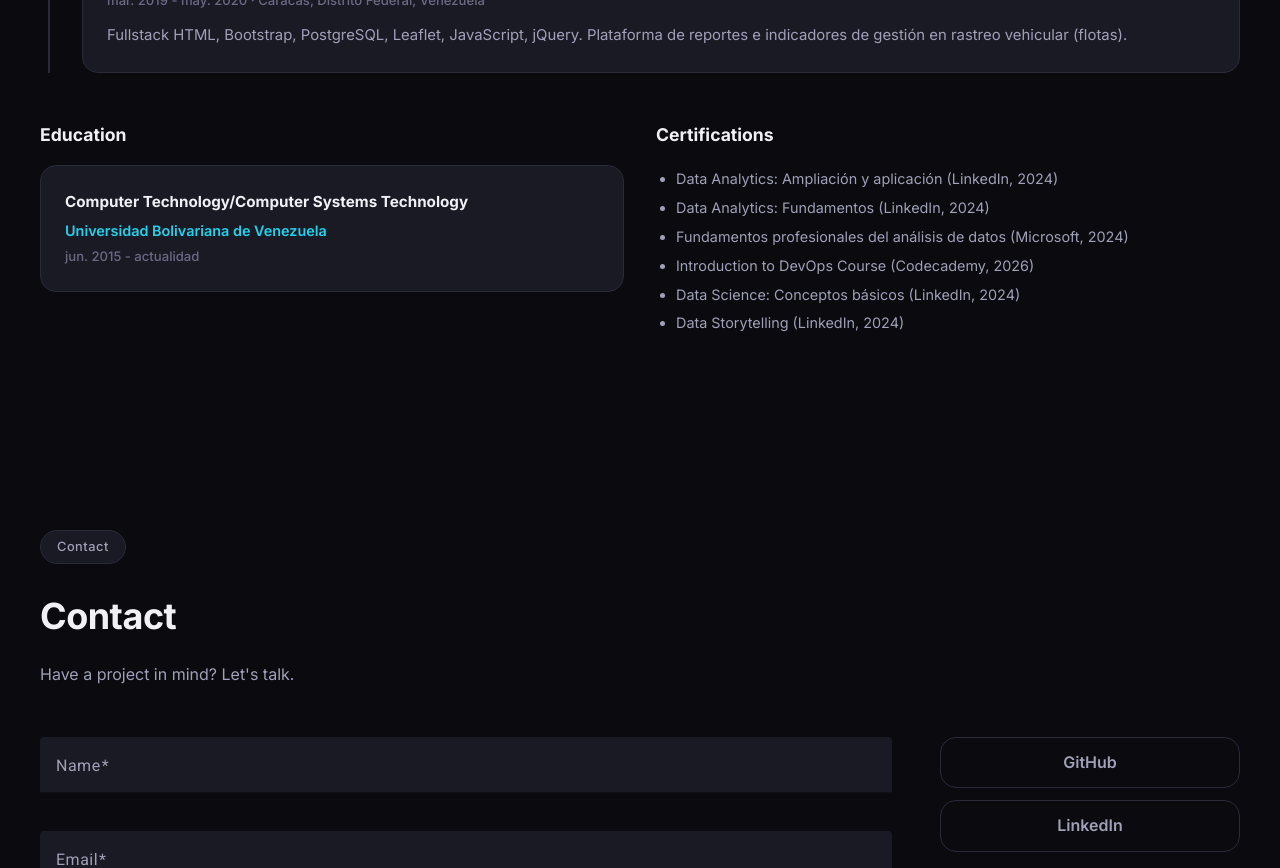
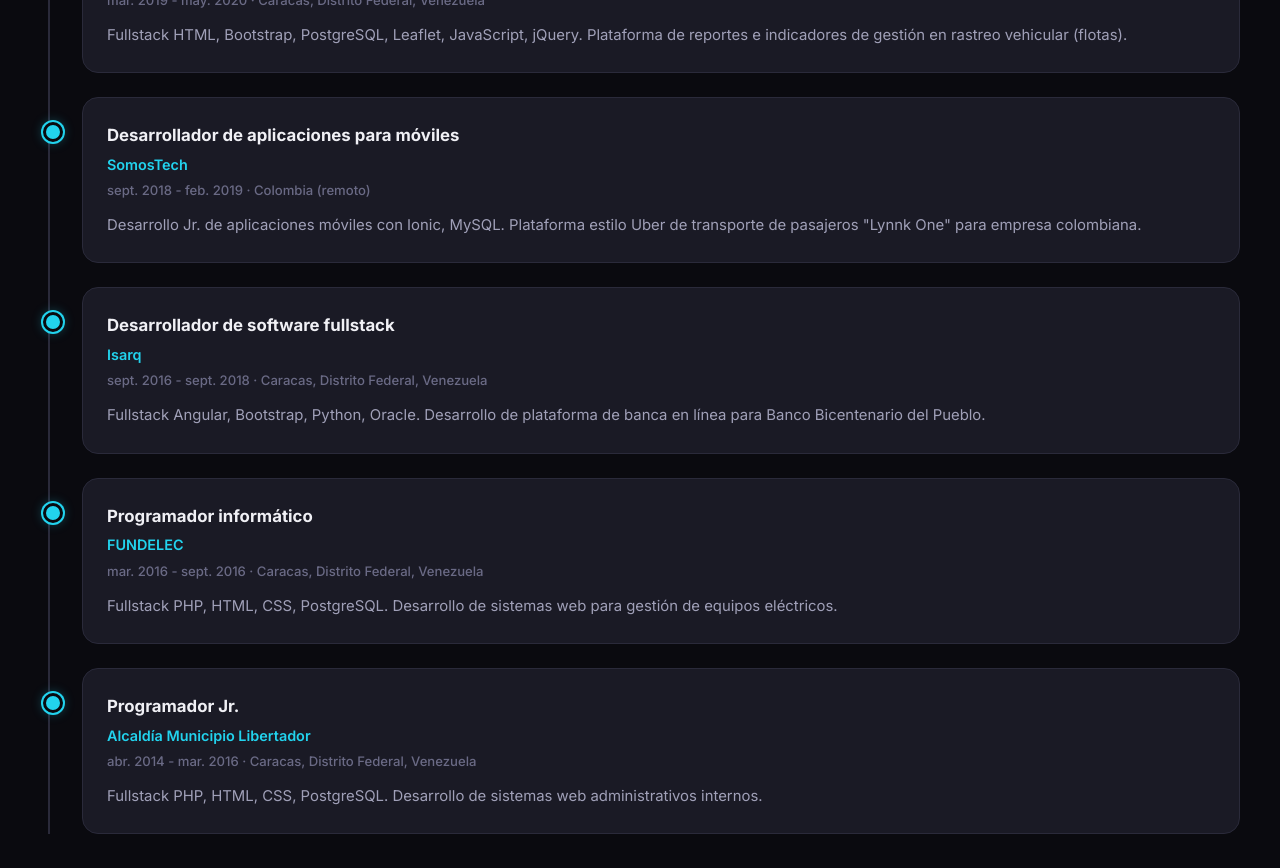
Before and after one commit to zseijas/portfolio, an Angular app: page / in a window 1280 px wide. Shown: the part 4100-4968 px from the top of the page. Built offline with nearby package versions, Linux system fonts and the light colour scheme.

Commit message:
Add 4 earlier work experiences
Adds SomosTech, Isarq, FUNDELEC and Alcaldía Municipio Libertador
entries covering 2014-2019.

Co-Authored-By: Claude Code <noreply@anthropic.com>

```diff
--- a/src/app/data/experiences.ts
+++ b/src/app/data/experiences.ts
@@ -35,6 +35,34 @@ export const EXPERIENCES: Experience[] = [
     period: 'mar. 2019 - may. 2020',
     location: 'Caracas, Distrito Federal, Venezuela',
     description: 'Fullstack HTML, Bootstrap, PostgreSQL, Leaflet, JavaScript, jQuery. Plataforma de reportes e indicadores de gestión en rastreo vehicular (flotas).'
+  },
+  {
+    company: 'SomosTech',
+    position: 'Desarrollador de aplicaciones para móviles',
+    period: 'sept. 2018 - feb. 2019',
+    location: 'Colombia (remoto)',
+    description: 'Desarrollo Jr. de aplicaciones móviles con Ionic, MySQL. Plataforma estilo Uber de transporte de pasajeros "Lynnk One" para empresa colombiana.'
+  },
+  {
+    company: 'Isarq',
+    position: 'Desarrollador de software fullstack',
+    period: 'sept. 2016 - sept. 2018',
+    location: 'Caracas, Distrito Federal, Venezuela',
+    description: 'Fullstack Angular, Bootstrap, Python, Oracle. Desarrollo de plataforma de banca en línea para Banco Bicentenario del Pueblo.'
+  },
+  {
+    company: 'FUNDELEC',
+    position: 'Programador informático',
+    period: 'mar. 2016 - sept. 2016',
+    location: 'Caracas, Distrito Federal, Venezuela',
+    description: 'Fullstack PHP, HTML, CSS, PostgreSQL. Desarrollo de sistemas web para gestión de equipos eléctricos.'
+  },
+  {
+    company: 'Alcaldía Municipio Libertador',
+    position: 'Programador Jr.',
+    period: 'abr. 2014 - mar. 2016',
+    location: 'Caracas, Distrito Federal, Venezuela',
+    description: 'Fullstack PHP, HTML, CSS, PostgreSQL. Desarrollo de sistemas web administrativos internos.'
   }
 ];
 
```
